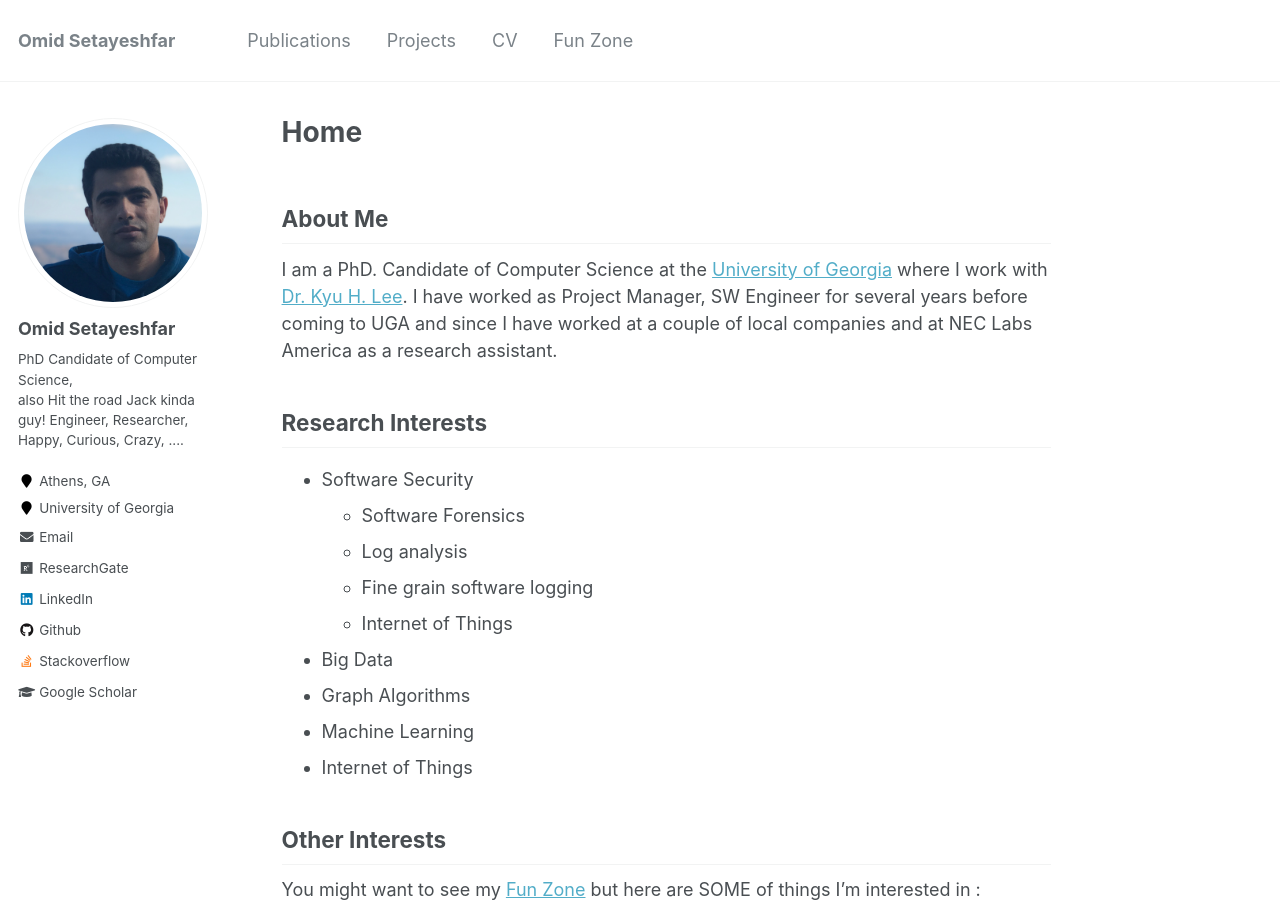
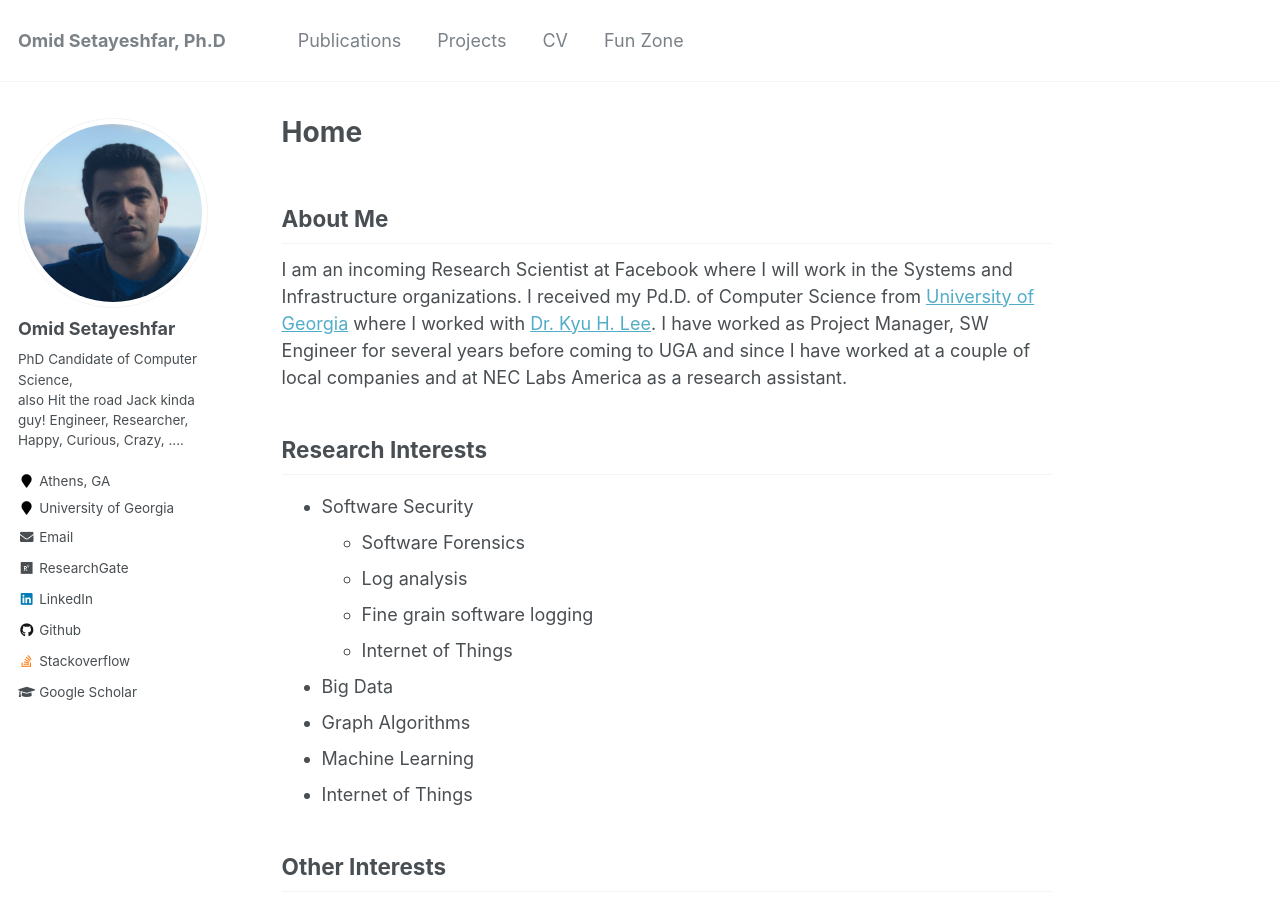
Before and after one commit to omid-s/omid-s.github.io, a Jekyll site: the page built from _pages/about.md, in a window 1280 px wide and 900 px high. Built offline with Jekyll 4.4.1, drawn with Linux system fonts in a browser that asks for light colours.

```diff
--- a/_config.yml
+++ b/_config.yml
@@ -7,10 +7,10 @@
 
 # Site Settings
 locale                   : "en-US"
-title                    : "Omid Setayeshfar"
+title                    : "Omid Setayeshfar, Ph.D"
 title_separator          : "-"
 name                     : &name Omid Setayeshfar"
-description              : &description "PhD Candidate @ University of Georgia, Department of Computer Science"
+description              : &description "Incoming Research Scientist @Facebook"
 url                      : https://omid-s.github.io # the base hostname & protocol for your site e.g. "https://mmistakes.github.io"
 baseurl                  : "" # the subpath of your site, e.g. "/blog"
 repository               : "omid-s/omid-s.github.io"
--- a/_pages/about.md
+++ b/_pages/about.md
@@ -12,8 +12,8 @@ redirect_from:
 
 
 ## About Me
-
-I am a PhD. Candidate of Computer Science at the [University of Georgia](cs.uga.edu) where I work with [Dr. Kyu H. Lee](http://cobweb.cs.uga.edu/~kyuhlee/). I have worked as Project Manager, SW Engineer for several years before coming to UGA and since I have worked at a couple of local companies and at NEC Labs America as a research assistant.
+I am an incoming Research Scientist at Facebook where I will work in the Systems and Infrastructure organizations.
+I received my Pd.D. of Computer Science from [University of Georgia](cs.uga.edu) where I worked with [Dr. Kyu H. Lee](http://cobweb.cs.uga.edu/~kyuhlee/). I have worked as Project Manager, SW Engineer for several years before coming to UGA and since I have worked at a couple of local companies and at NEC Labs America as a research assistant.
 
 
 ## Research Interests
```
